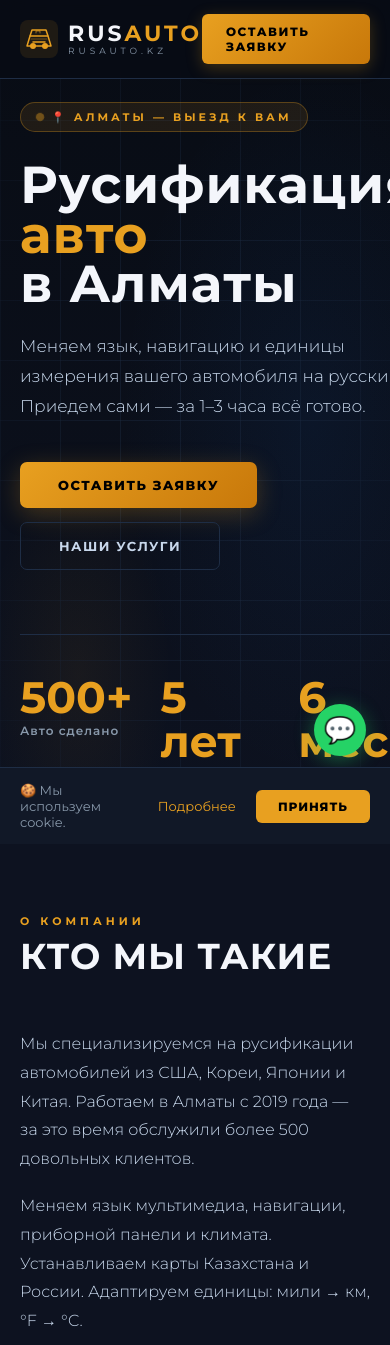
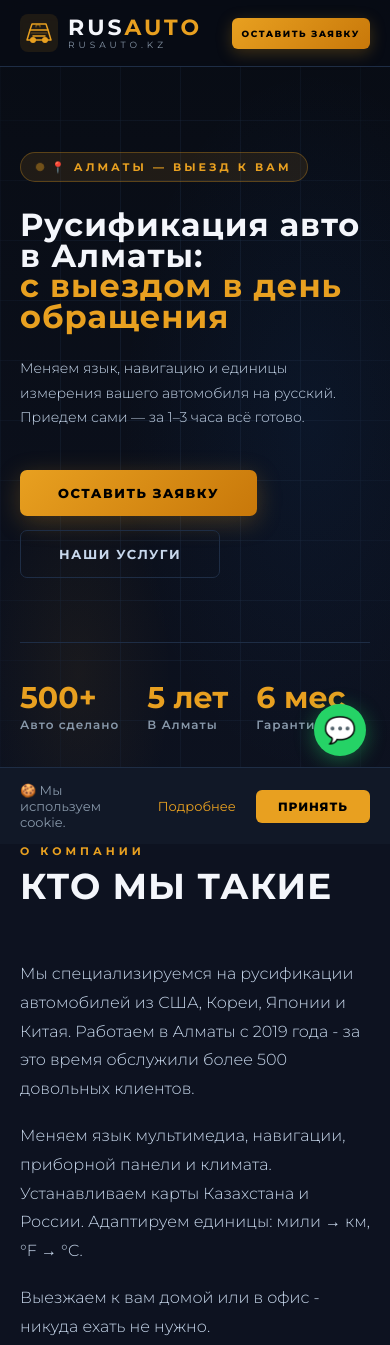
Before and after one commit to Soltanbkz/rusauto, a plain HTML site: page index.html in a window 390 px wide. Shown: the top 1345 px of the page. Drawn offline with Linux system fonts and the light colour scheme.

Commit message:
first commit

```diff
--- a/index.html
+++ b/index.html
@@ -208,10 +208,15 @@ footer{background:var(--bg);border-top:1px solid var(--border);padding:64px 48px
   .cookie{padding:14px 20px;}
 }
 @media(max-width:600px){
+    .hero h1{font-size: 32px;}
   .cars-grid{grid-template-columns:1fr;}
   .adv-grid{grid-template-columns:1fr;}
   .prow{grid-template-columns:1fr auto;}
   .ptime{display:none;}
+  .stat-n{font-size: 30px;}
+  .nav-cta{padding:10px;font-size:9px;}
+  .about{padding-top: 0px;
+  }
 }
 </style>
 </head>
@@ -252,8 +257,8 @@ footer{background:var(--bg);border-top:1px solid var(--border);padding:64px 48px
   <div class="hero-grid-lines"></div>
   <div class="hero-content">
     <div class="hero-pill">📍 Алматы — выезд к вам</div>
-    <h1>Русификация<br><em>авто</em> в Алматы</h1>
-    <p>Меняем язык, навигацию и единицы измерения вашего автомобиля на русский. Приедем сами — за 1–3 часа всё готово.</p>
+    <h1>Русификация авто в Алматы:<br><em>с выездом в день обращения</em></h1>
+    <p style="font-size: 14px;">Меняем язык, навигацию и единицы измерения вашего автомобиля на русский. Приедем сами — за 1–3 часа всё готово.</p>
     <div class="btns">
       <a href="#form" class="btn-gold">Оставить заявку</a>
       <a href="#services" class="btn-ghost">Наши услуги</a>
@@ -273,9 +278,9 @@ footer{background:var(--bg);border-top:1px solid var(--border);padding:64px 48px
     <div class="s-title">КТО МЫ ТАКИЕ</div>
     <div class="about-grid">
       <div class="about-text">
-        <p>Мы специализируемся на русификации автомобилей из США, Кореи, Японии и Китая. Работаем в Алматы с 2019 года — за это время обслужили более 500 довольных клиентов.</p>
+        <p>Мы специализируемся на русификации автомобилей из США, Кореи, Японии и Китая. Работаем в Алматы с 2019 года - за это время обслужили более 500 довольных клиентов.</p>
         <p>Меняем язык мультимедиа, навигации, приборной панели и климата. Устанавливаем карты Казахстана и России. Адаптируем единицы: мили → км, °F → °C.</p>
-        <p>Выезжаем к вам домой или в офис — никуда ехать не нужно.</p>
+        <p>Выезжаем к вам домой или в офис - никуда ехать не нужно.</p>
       </div>
       <div class="feats">
         <div class="feat fi"><div class="feat-ic">🚗</div><div><div class="feat-title">Выезд по всей Алматы</div><div class="feat-desc">Приедем домой, в офис или на парковку. 7 дней в неделю.</div></div></div>
```
Also changed, not shown: 1 other file.
